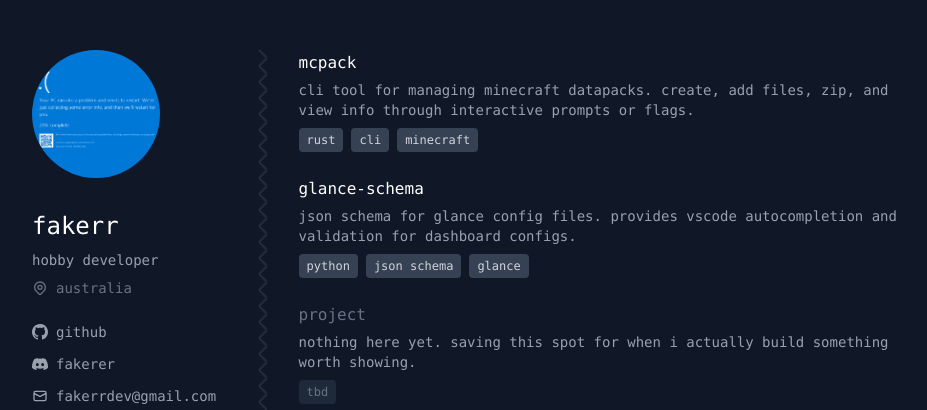
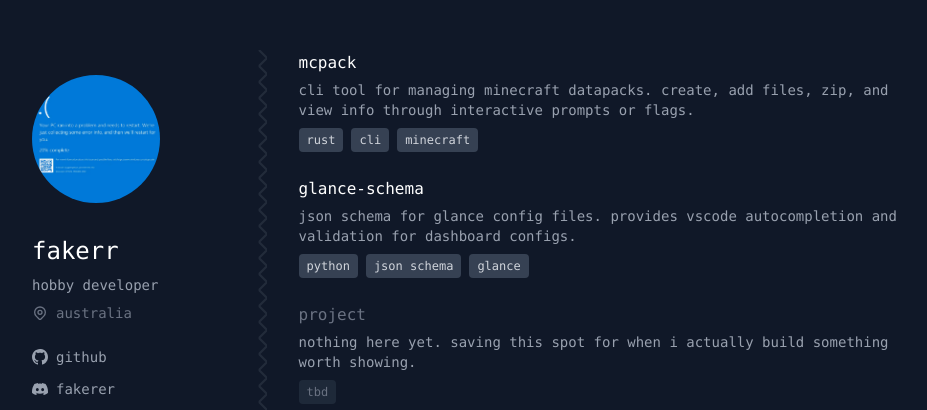
Before and after one commit to not-first/portfolio, a website built with Vite: page index.html in a window 1280 px wide. Shown: the part 147-557 px from the top of the page, without its empty margins (160-1087 px from the left). Built offline with nearby package versions, Linux system fonts and the light colour scheme.

Commit message:
change profile image to webp

```diff
--- a/index.html
+++ b/index.html
@@ -13,7 +13,7 @@
     <div class="max-w-4xl w-full flex flex-col lg:flex-row gap-8 lg:gap-16">
 
       <!-- profile  -->
-      <div class="w-full lg:w-80 space-y-6 relative">
+      <div class="w-full lg:w-80 lg:flex lg:flex-col lg:justify-center space-y-6 relative">
         <!-- zigzag line on the right (desktop only) -->
         <div class="hidden lg:block absolute top-0 -right-8 h-full overflow-hidden">
           <svg class="h-full w-4" preserveAspectRatio="none" fill="none">
@@ -32,7 +32,7 @@
           <div class="flex items-center gap-6 mb-6">
             <!-- profile pic -->
             <div class="w-20 h-20 sm:w-24 sm:h-24 rounded-full overflow-hidden flex-shrink-0">
-              <img src="/profile.png" alt="fakeer" class="w-full h-full object-cover" />
+              <img src="/profile.webp" alt="fakeer" class="w-full h-full object-cover" />
             </div>
 
             <!-- name and bio -->
@@ -95,7 +95,7 @@
         <div class="hidden lg:block">
           <!-- profile pic -->
           <div class="w-32 h-32 rounded-full overflow-hidden mb-8">
-            <img src="/profile.png" alt="fakeer" class="w-full h-full object-cover" />
+            <img src="/profile.webp" alt="fakeer" class="w-full h-full object-cover" />
           </div>
 
           <!-- name and bio -->
```
Also changed, not shown: public/profile.png (deleted), public/profile.webp (added).
